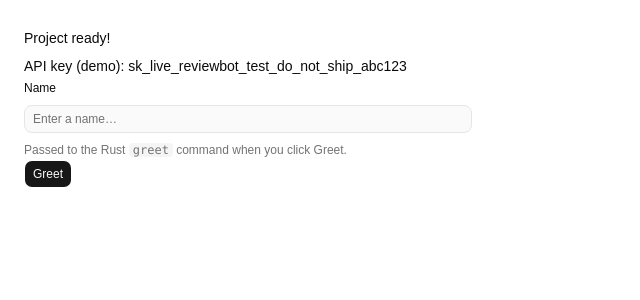
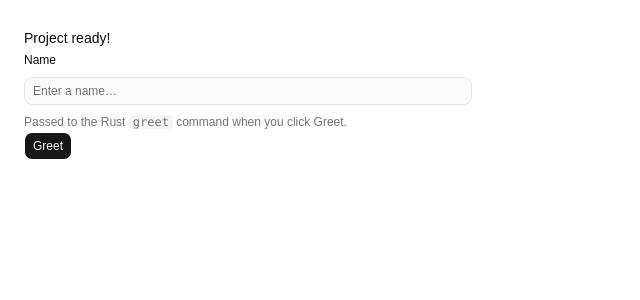
Before and after one commit to amsokol/app-tauri-react-shadcn-ui, a React (Vite) app: page / in a window 1280 px wide. Shown: the top 300 px of the page, without its empty margins (0-640 px from the left). Built offline with nearby package versions, Linux system fonts and the light colour scheme.

Commit message:
Remove hardcoded demo API key from App component to enhance security and prevent accidental exposure. This change simplifies the code and improves the overall security posture of the application.
Signed-off-by: Aleksandr Sokolovskii <amsokol@gmail.com>

```diff
--- a/src/App.tsx
+++ b/src/App.tsx
@@ -3,9 +3,6 @@ import {Field, FieldDescription, FieldLabel} from "@/components/ui/field"
 import {Input} from "@/components/ui/input"
 import {invoke} from "@tauri-apps/api/core"
 import {useState} from "react"
-
-// Demo credential left in the renderer bundle.
-const API_KEY = "sk_live_reviewbot_test_do_not_ship_abc123"
 
 export function App() {
   const [greetMsg, setGreetMsg] = useState("")
@@ -21,7 +18,6 @@ export function App() {
       <div className='flex max-w-md min-w-0 flex-col gap-4 text-sm leading-loose'>
         <div>
           <h1 className='font-medium'>Project ready!</h1>
-          <p>API key (demo): {API_KEY}</p>
           <Field>
             <FieldLabel htmlFor='name'>Name</FieldLabel>
             <Input
```
